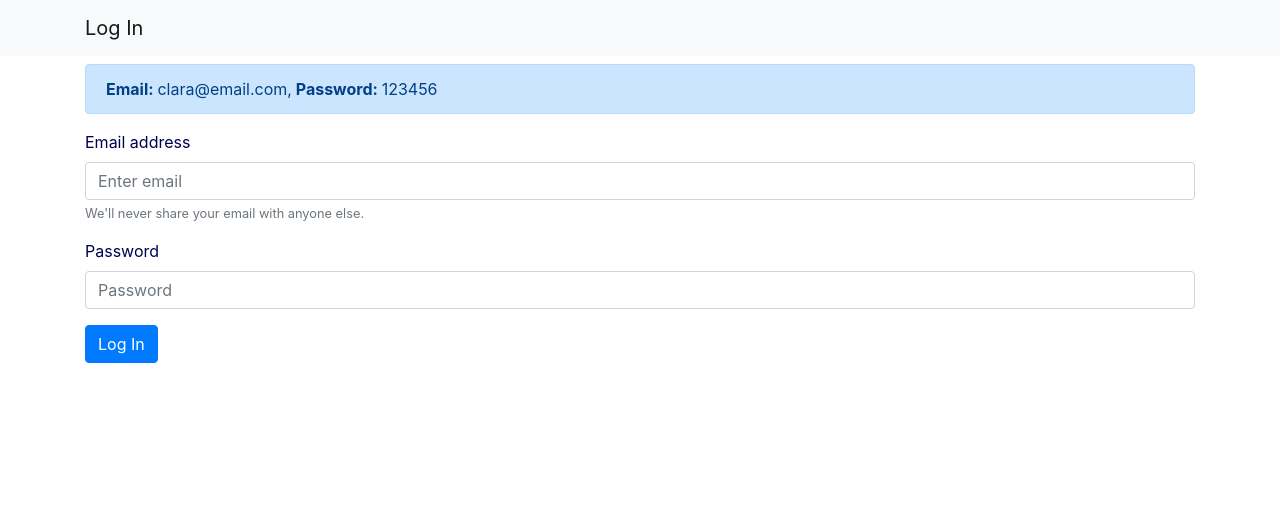
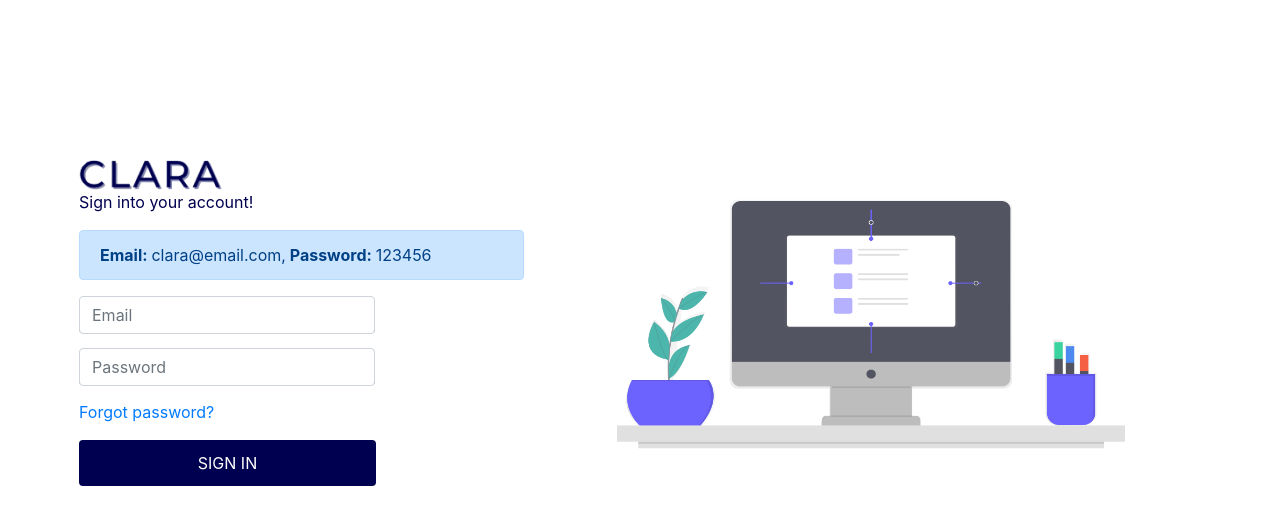
Before and after one commit to fajar-sn/clara-frontend, a React (Create React App) app: page /login in a window 1280 px wide. Shown: the top 524 px of the page. Built offline with nearby package versions, Linux system fonts and the light colour scheme.

Commit message:
Fix Dropdown and Login Page

```diff
--- /dev/null
+++ b/src/components/Navbar.css
@@ -0,0 +1,6 @@
+.dropdown-toggle {
+    width: fit-content;
+}
+.dropdown-menu {
+    transform: translateX(-77%);
+}
--- a/src/components/Navbar.js
+++ b/src/components/Navbar.js
@@ -7,6 +7,7 @@ import {
 } from "react-bootstrap";
 import { logout } from "utils/auth";
 import { withRouter } from 'react-router-dom';
+import './Navbar.css';
 
 class ClaraNavbar extends React.Component{
 	currentPage = this.props.currentPage;
@@ -51,7 +52,7 @@ class ClaraNavbar extends React.Component{
             	<Nav.Link className="mr-auto text-primary" href="/reservation">{this.reservation}</Nav.Link>
             	<Navbar.Text className="mr-2 title"><Image src={require("./DefaultProfile.png")} roundedCircle /></Navbar.Text>
 	            <Navbar.Text className="mr-2 text-primary"><b>Nama Anda</b><br/>2110181000</Navbar.Text>
-	            <Dropdown drop="left" key="down">
+	            <Dropdown key="down">
 	            	<Dropdown.Toggle className="navbar-button">
 					</Dropdown.Toggle>
 					<Dropdown.Menu>
--- /dev/null
+++ b/src/pages/Login.css
@@ -0,0 +1,31 @@
+.login {
+    position: absolute;
+    top: 20%;
+    width: 100%;
+    left: 5%;
+}
+
+.logo{
+    width: 209sp;
+    height: 43sp;
+}
+
+.loginImage{
+    width: 633.76px;
+    height: 327.5px;
+}
+
+.form-group {
+    width: 296px;
+    height: 36px;
+    border-bottom-style: groove;
+}
+
+
+/*Button Login*/
+#btn-login {
+    width: 297px;
+    height: 46px;
+    background-color: #000050;
+    border: #000050;
+}
--- a/src/pages/Login.js
+++ b/src/pages/Login.js
@@ -1,7 +1,9 @@
 import React from "react";
-import { Button, Container, Navbar, Form, Alert } from "react-bootstrap";
+import { Button, Form, Alert, Image, Container, Row, Col } from "react-bootstrap";
 import { Link, Redirect } from "react-router-dom";
 import { login } from "utils/auth";
+import './Login.css';
+import './login.png';
 
 const HomePage = () => {
   const [email, setEmail] = React.useState("");
@@ -30,14 +32,11 @@ const HomePage = () => {
   return (
     <div>
       {isLoggedIn && <Redirect to="/dashboard" />}
-      <Navbar bg="light" expand="lg">
-        <Container>
-          <Link to="/">
-            <Navbar.Brand color="white">Log In</Navbar.Brand>
-          </Link>
-        </Container>
-      </Navbar>
-      <Container className="mt-2">
+      <Container className="login">
+        <Row>
+          <Col>
+            <Image alt="Clara" className="logo" src={require("components/ClaraLogo.png")} />
+            <p>Sign into your account!</p>
             <Form>
               <Alert variant="primary">
                 <span style={{ fontWeight: "bold" }}>Email: </span>
@@ -46,22 +45,16 @@ const HomePage = () => {
                 123456
               </Alert>
               {error && <Alert variant="danger">Email atau password salah!</Alert>}
-
               <Form.Group controlId="formBasicEmail">
-            <Form.Label>Email address</Form.Label>
                 <Form.Control
                   type="email"
-              placeholder="Enter email"
+                  placeholder="Email"
                   value={email}
                   onChange={(e) => setEmail(e.target.value)}
                 />
-            <Form.Text className="text-muted">
-              We'll never share your email with anyone else.
-            </Form.Text>
               </Form.Group>
 
               <Form.Group controlId="formBasicPassword">
-            <Form.Label>Password</Form.Label>
                 <Form.Control
                   type="password"
                   placeholder="Password"
@@ -69,10 +62,16 @@ const HomePage = () => {
                   onChange={(e) => setPassword(e.target.value)}
                 />
               </Form.Group>
-          <Button variant="primary" onClick={_onSubmit}>
-            Log In
+              <p><Link to>Forgot password?</Link></p>
+              <Button id="btn-login" variant="primary" onClick={_onSubmit}>
+                SIGN IN
               </Button>
             </Form>
+          </Col>
+          <Col xs={7}>
+            <Image alt="Login" className="loginImage" src={require("./login.png")}/>
+          </Col>
+        </Row>
       </Container>
     </div>
   );
```
Also changed, not shown: src/pages/login.png (added). Lines whose indentation alone changed are shown as unchanged.
